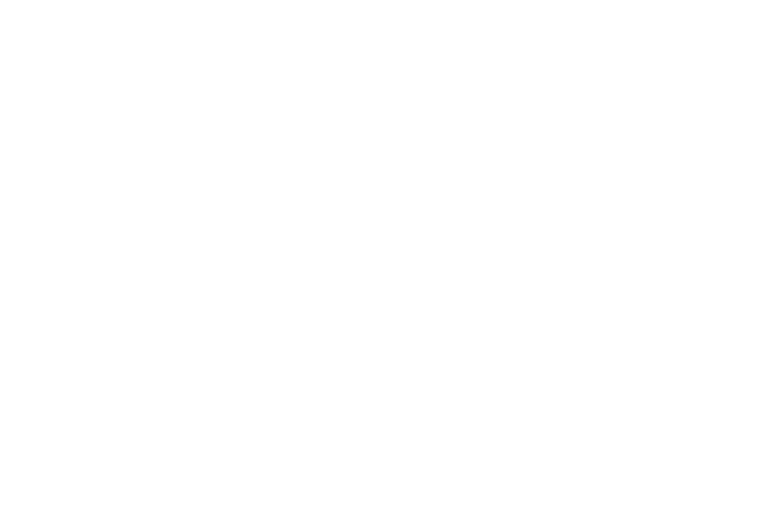
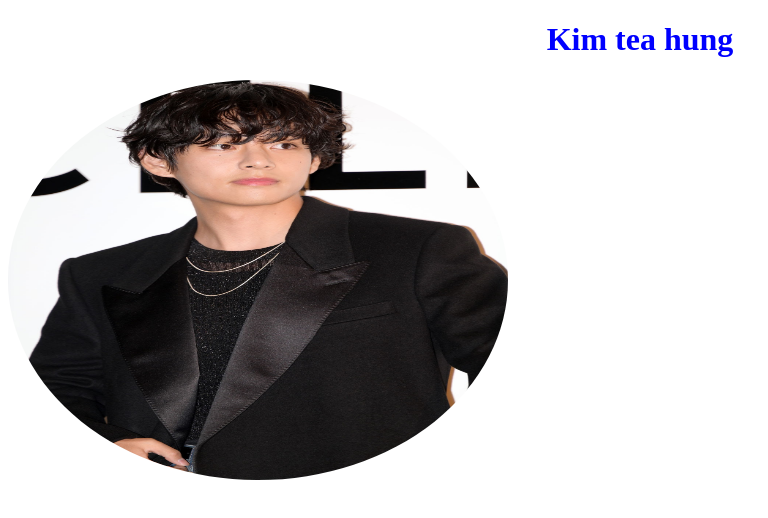
Before and after one commit to SaiaraNawarSilika27/my-first-ripo, a plain HTML site: page me.html in a window 1280 px wide. Shown: the whole page, without its empty margins (0-768 px from the left). Drawn offline with Linux system fonts and the light colour scheme.

Commit message:
Adding image

```diff
--- a/me.html
+++ b/me.html
@@ -4,8 +4,24 @@
     <meta charset="UTF-8">
     <meta name="viewport" content="width=device-width, initial-scale=1.0">
     <title>Document</title>
+    <style>
+        img{
+            width: 500px;
+            height: 400px;
+            border-radius: 50%;
+            justify-content: center;
+            align-items: center;
+            display: flex;
+            margin:0;
+        }
+        h1{
+            text-align: center;
+            color: blue;
+        }
+    </style>
 </head>
 <body>
-
+    <h1>Kim tea hung</h1>
+    <img src="images/V.jpeg" alt="Boy pic">
 </body>
 </html>
```
Also changed, not shown: images/V.jpeg (added).
